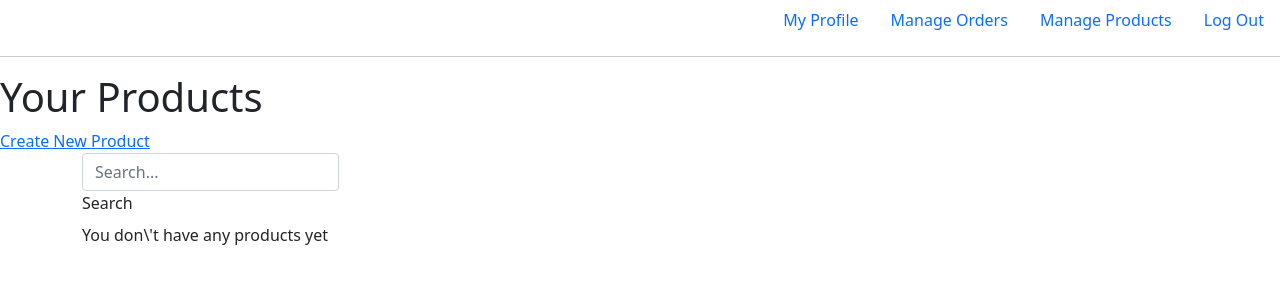
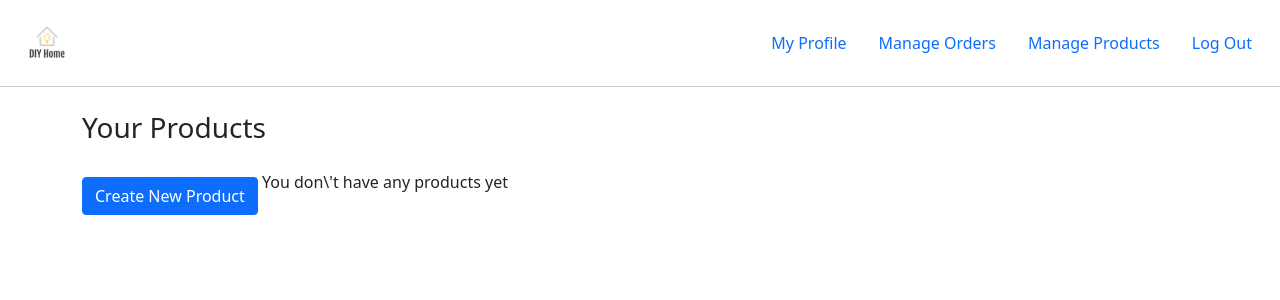
Before and after one commit to NicoleMulela/DIYHome_Ecommerce, a PHP site: page /product.php in a window 1280 px wide. Shown: the top 300 px of the page. Run offline with PHP 8.4, Linux system fonts and the light colour scheme; the visitor is signed in with stand-in values (Sample User, id 1); data that the repository does not hold is empty.

Commit message:
Update saving product images functionality. Add Brand image to Nav bar

```diff
--- a/seller/includes/header.inc.php
+++ b/seller/includes/header.inc.php
@@ -14,6 +14,9 @@
 
 </head>
 <body>
+  <nav class="navbar navbar-default ">
+    <div class="container-fluid">
+      <img src="../seller/images/diyhome_logo.png" width="70" height="auto" alt="">
       <ul class="nav justify-content-end">
         <li class="nav-item">
           <a class="nav-link active" aria-current="page" href="index.php">My Profile</a>
@@ -28,4 +31,6 @@
           <a class="nav-link " href="../processes/logout.php" tabindex="-1" aria-disabled="true">Log Out</a>
         </li>
       </ul>
-<hr></hr>
+    </div>
+  </nav>
+<hr class="m-0"></hr>
--- a/seller/product.php
+++ b/seller/product.php
@@ -1,7 +1,5 @@
 <?php require_once("processes/dbconnect.php"); ?>
 <?php include_once 'includes/header.inc.php' ?>
-<?php session_start(); ?>
-
 
 <section>
       <?php
@@ -22,25 +20,14 @@
         ?>
       </div>
       <?php endif; ?>
-        <h1>Your Products</h1>
-        <!-- Link to add new products-->
-        <div>
-            <a href="newproduct.php">Create New Product</a>
-
-        </div>
-        <!-- Search Filter Input-->
-
 
         <!-- TABLE CONSTRUCTION-->
-        <div class="container">
-        <table class="table table-striped table-responsive-sm	">
-          <!-- Search bar-->
-          <div class="input-group">
-            <div class="form-outline">
-              <input id="search-input" type="search" id="form1" class="form-control " placeholder="Search..." />
-              <label class="form-label" for="form1">Search</label>
-            </div>
-          </div>
+        <div class="container pt-4">
+          <h3>Your Products</h3>
+          <!-- Link to add new products-->
+          <a href="newproduct.php" class="btn btn-primary mt-4">Create New Product</a>
+          <table class="table table-striped table-responsive-sm	mt-4">
+
               <!-- PHP CODE TO FETCH DATA FROM ROWS-->
               <?php   // LOOP TILL END OF DATA
               if (mysqli_num_rows($result) > 0) {//show table only if there are any products
@@ -73,7 +60,7 @@
                       <td><?php echo $rows['ProductID'];?></td>
                       <td><?php echo $rows['ProductDescription'];?></td>
                       <td><?php echo $rows['ProductManufacturer'];?></td>
-                    <td><img src="images/product_images/<?php echo $rows['ProductImage']; ?>" width="100" height="70"></td>
+                      <td><img src="images/product_images/<?php echo $rows['ProductImage']; ?>" width="100" height="auto"></td>
                       <td><?php echo $rows['ProductQuantity'];?></td>
                       <td><?php echo $rows['ProductPrice'];?></td>
                       <?php
```
Also changed, not shown: seller/editproduct.php (+22 -5 lines), seller/images/background_feather.png (deleted), seller/images/diyhome_logo.png (added), seller/images/product_images/54_CieloCeilingFan.jpg (added), seller/images/product_images/MarbleTile.jpg (added), seller/images/product_images/RedBricks.jpg (added), seller/images/product_images/VintageLighting.jpg (added), seller/images/product_images/kasalamp.jpg (added), seller/images/product_images/slateroofing.jpg (added). Lines whose indentation alone changed are shown as unchanged.
